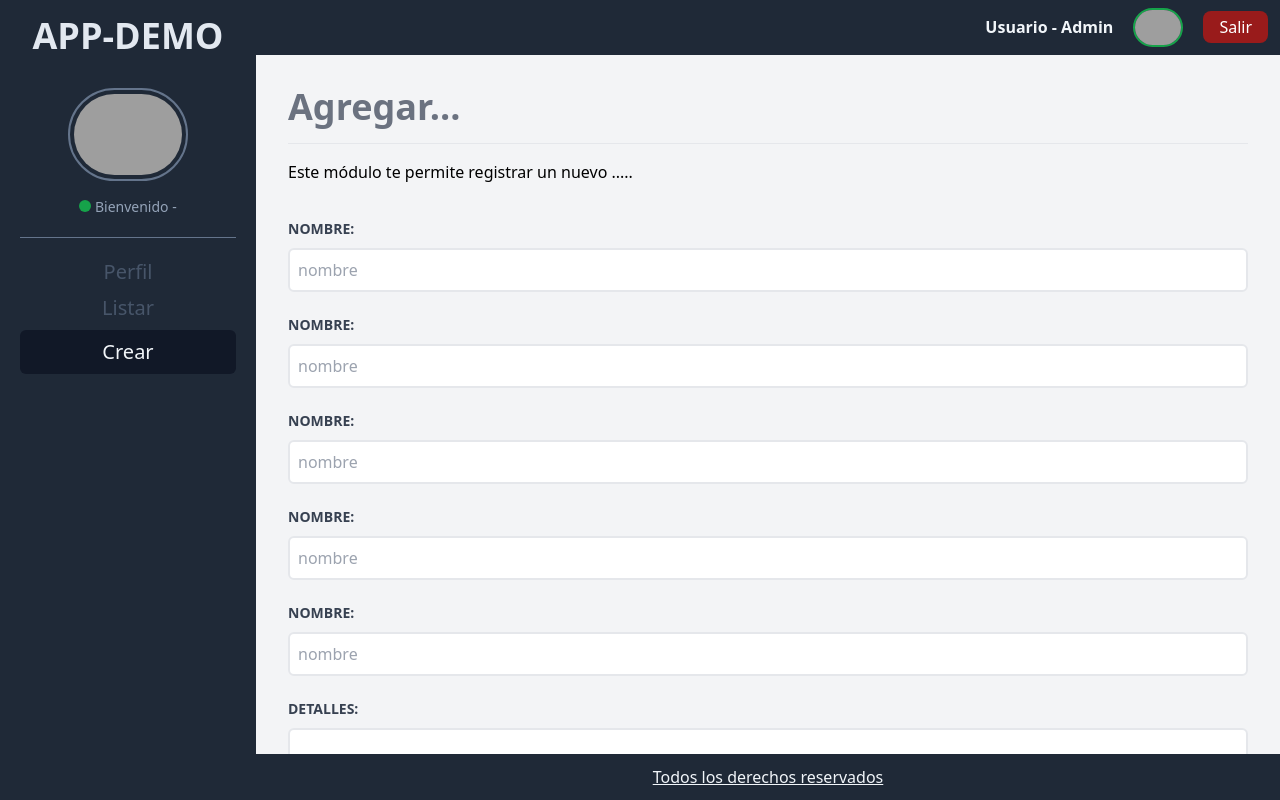
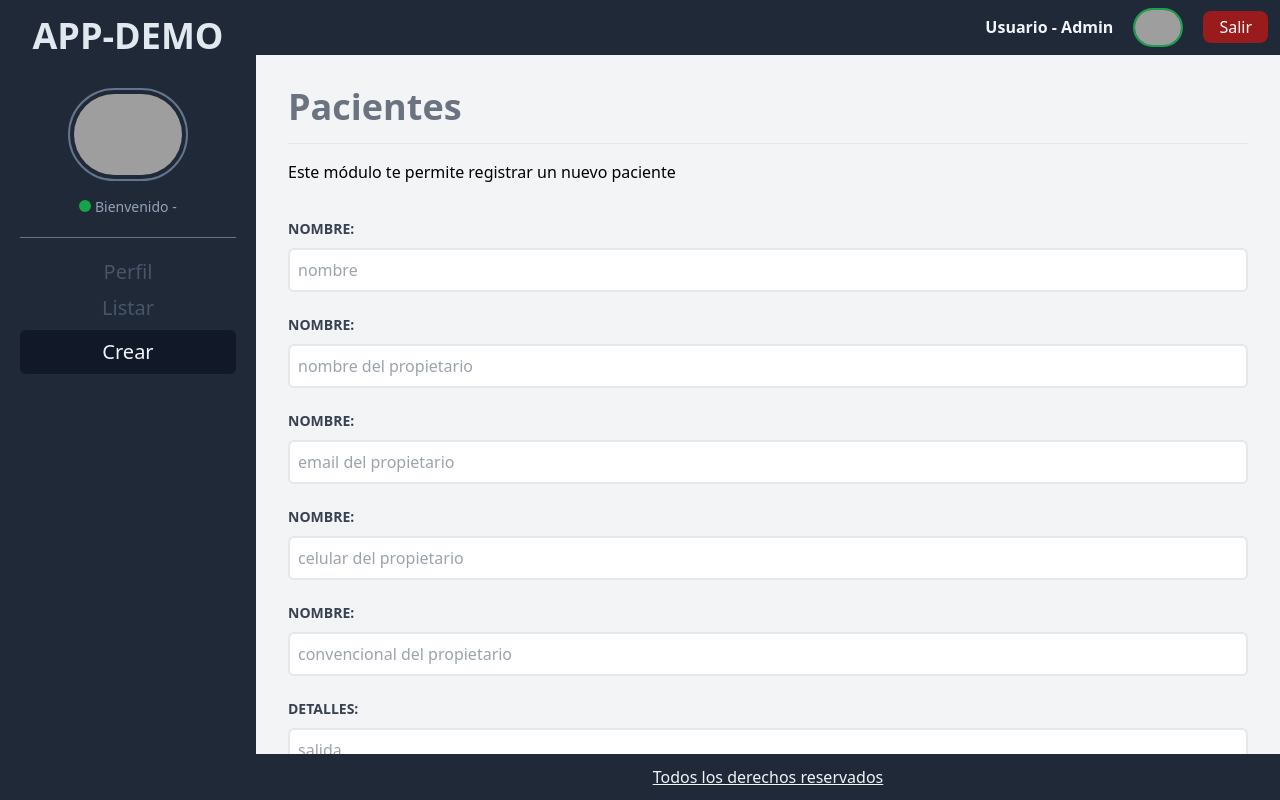
Before and after one commit to JosueSalazar7/Front-End, a React (Vite) app: page /dashboard/crear in a window 1280 px wide. Built offline with nearby package versions, Linux system fonts and the light colour scheme; no server answers; sample sign-in values are in the browser's storage; grey boxes are pictures that could not be loaded.

Commit message:
module-detaill

```diff
--- a/src/componets/Formulario.jsx
+++ b/src/componets/Formulario.jsx
@@ -1,8 +1,57 @@
+import { useContext, useState } from "react"
+import { useNavigate } from 'react-router-dom'
+import AuthContext from "../context/AuthProvider"
+import axios from 'axios';
+import Mensaje from "./Alertas/Mensaje";
+
 
 export const Formulario = () => {
+
+    const {auth} = useContext(AuthContext)
+    const navigate = useNavigate()
+    const [mensaje, setMensaje] = useState({})
+    const [form, setform] = useState({
+        nombre: "",
+        propietario: "",
+        email: "",
+        celular: "",
+        convencional: "",
+        sintomas: ""
+    })
+
+    const handleChange = (e) => {
+        setform({...form,
+            [e.target.name]:e.target.value
+        })
+    }
+
+    const handleSubmit = async(e) => {
+        e.preventDefault()
+        try {
+            const token = localStorage.getItem('token')
+            form.id = auth._id
+            const url = `${import.meta.env.VITE_BACKEND_URL}/paciente/registro`
+            const options={
+                headers: {
+                    'Content-Type': 'application/json',
+                    Authorization: `Bearer ${token}`
+                }
+            }
+            await axios.post(url,form,options)
+            navigate('/dashboard/listar')
+        } catch (error) {
+						setMensaje({ respuesta: error.response.data.msg, tipo: false })
+            setTimeout(() => {
+                setMensaje({})
+            }, 3000);
+        }
+    }
+
+
+
     return (
-        <form>
-
+        <form onSubmit={handleSubmit}>
+            {Object.keys(mensaje).length>0 && <Mensaje tipo={mensaje.tipo}>{mensaje.respuesta}</Mensaje>}
             <div>
                 <label
                     htmlFor='nombre'
@@ -13,68 +62,91 @@ export const Formulario = () => {
                     className='border-2 w-full p-2 mt-2 placeholder-gray-400 rounded-md mb-5'
                     placeholder='nombre'
                     name='nombre'
+                    onChange={handleChange}
                 />
             </div>
             <div>
                 <label
-                    htmlFor='nombre'
+                    htmlFor='propietario:'
                     className='text-gray-700 uppercase font-bold text-sm'>Nombre: </label>
                 <input
-                    id='nombre'
+                    id='propietario:'
                     type="text"
                     className='border-2 w-full p-2 mt-2 placeholder-gray-400 rounded-md mb-5'
-                    placeholder='nombre'
-                    name='nombre'
+                    placeholder='nombre del propietario'
+                    name='propietario:'
+                    onChange={handleChange}
                 />
             </div>
             <div>
                 <label
-                    htmlFor='nombre'
+                    htmlFor='email:'
                     className='text-gray-700 uppercase font-bold text-sm'>Nombre: </label>
                 <input
-                    id='nombre'
-                    type="text"
+                    id='email:'
+                    type="email"
                     className='border-2 w-full p-2 mt-2 placeholder-gray-400 rounded-md mb-5'
-                    placeholder='nombre'
-                    name='nombre'
+                    placeholder='email del propietario'
+                    name='email'
+                    onChange={handleChange}
                 />
             </div>
             <div>
                 <label
-                    htmlFor='nombre'
+                    htmlFor='celular:'
                     className='text-gray-700 uppercase font-bold text-sm'>Nombre: </label>
                 <input
-                    id='nombre'
-                    type="text"
+                    id='celular:'
+                    type="number"
                     className='border-2 w-full p-2 mt-2 placeholder-gray-400 rounded-md mb-5'
-                    placeholder='nombre'
-                    name='nombre'
+                    placeholder='celular del propietario'
+                    name='celular'
+                    onChange={handleChange}
                 />
             </div>
             <div>
                 <label
-                    htmlFor='nombre'
+                    htmlFor='convencional:'
                     className='text-gray-700 uppercase font-bold text-sm'>Nombre: </label>
                 <input
-                    id='nombre'
-                    type="text"
+                    id='convencional'
+                    type="number"
                     className='border-2 w-full p-2 mt-2 placeholder-gray-400 rounded-md mb-5'
-                    placeholder='nombre'
-                    name='nombre'
+                    placeholder='convencional del propietario'
+                    name='convencional'
+                    onChange={handleChange}
                 />
             </div>
 
             <div>
                 <label
-                    htmlFor='detalles'
+                    htmlFor='Salida'
                     className='text-gray-700 uppercase font-bold text-sm'>Detalles: </label>
                 <textarea
-                    id='detalles'
+                    id='salida'
+                    type="date"
+                    className='border-2 w-full p-2 mt-2 placeholder-gray-400 rounded-md mb-5'
+                    placeholder='salida'
+                    name="salida"
+                    onChange={handleChange}
+                />
+            </div>
+            <div>
+                <label
+                    htmlFor='sintomas:'
+                    className='text-gray-700 uppercase font-bold text-sm'>Síntomas: </label>
+                <textarea
+                    id='sintomas'
                     type="text"
                     className='border-2 w-full p-2 mt-2 placeholder-gray-400 rounded-md mb-5'
-                    name='detalles'
+                    placeholder='Ingrese los síntomas de la mascota'
+                    name='sintomas'
+                    onChange={handleChange}
                 />
             </div>
+
+
+
 
             <input
                 type="submit"
--- a/src/componets/Tabla.jsx
+++ b/src/componets/Tabla.jsx
@@ -1,37 +1,82 @@
-import { MdDeleteForever,MdNoteAdd,MdInfo } from "react-icons/md";
+import { useEffect, useState } from "react";
+import { MdDeleteForever, MdNoteAdd, MdInfo } from "react-icons/md";
+import axios from 'axios';
+import Mensaje from "./Alertas/Mensaje";
+import { useNavigate } from 'react-router-dom'
 
 const Tabla = () => {
+    const navigate = useNavigate()
+    const [pacientes, setPacientes] = useState([])
+    const listarPacientes = async () => {
+        try {
+            const token = localStorage.getItem('token')
+            const url = `${import.meta.env.VITE_BACKEND_URL}/pacientes`
+            const options = {
+                headers: {
+                    'Content-Type': 'application/json',
+                    Authorization: `Bearer ${token}`
+                }
+            }
+            const respuesta = await axios.get(url, options)
+            setPacientes(respuesta.data, ...pacientes)
+        } catch (error) {
+            console.log(error);
+        }
+    }
+
+    useEffect(() => {
+        listarPacientes()
+    }, [])
+
+
     return (
+        <>
+        {
+            pacientes.length == 0
+                ?
+                <Mensaje tipo={'active'}>{'No existen registros'}</Mensaje>
+                :
                 <table className='w-full mt-5 table-auto shadow-lg  bg-white'>
                     <thead className='bg-gray-800 text-slate-400'>
                         <tr>
+                            <th className='p-2'>N°</th>
                             <th className='p-2'>Nombre</th>
-                    <th className='p-2'>Nombre</th>
-                    <th className='p-2'>Nombre</th>
-                    <th className='p-2'>Nombre</th>
-                    <th className='p-2'>Nombre</th>
-                    <th className='p-2'>Nombre</th>
+                            <th className='p-2'>Propietario</th>
+                            <th className='p-2'>Email</th>
+                            <th className='p-2'>Celular</th>
+                            <th className='p-2'>Estado</th>
                             <th className='p-2'>Acciones</th>
                         </tr>
                     </thead>
                     <tbody>
-                <tr className="border-b hover:bg-gray-300 text-center">
-                    <td>nombre</td>
-                    <td>nombre</td>
-                    <td>nombre</td>
-                    <td>nombre</td>
-                    <td>nombre</td>
-                    <td>nombre</td>
+                        {
+                            pacientes.map((paciente, index) => (
+                                <tr className="border-b hover:bg-gray-300 text-center" key={paciente._id}>
+                                    <td>{index + 1}</td>
+                                    <td>{paciente.nombre}</td>
+                                    <td>{paciente.propietario}</td>
+                                    <td>{paciente.email}</td>
+                                    <td>{paciente.celular}</td>
+                                    <td>
+                                        <span class="bg-blue-100 text-green-500 text-xs font-medium mr-2 px-2.5 py-0.5 rounded dark:bg-blue-900 dark:text-blue-300">{paciente.estado && "activo"}</span>
+                                    </td>
                                     <td className='py-2 text-center'>
-                        <MdNoteAdd className="h-7 w-7 text-slate-800 cursor-pointer inline-block mr-2"/>
+                                        <MdNoteAdd className="h-7 w-7 text-slate-800 cursor-pointer inline-block mr-2"
+                                        onClick={() => navigate(`/dashboard/visualizar/${paciente._id}`)}
+                                        />
 
-                        <MdInfo className="h-7 w-7 text-slate-800 cursor-pointer inline-block mr-2"/>
+                                        <MdInfo className="h-7 w-7 text-slate-800 cursor-pointer inline-block mr-2" />
 
-                        <MdDeleteForever className="h-7 w-7 text-red-900 cursor-pointer inline-block"/>
+                                        <MdDeleteForever className="h-7 w-7 text-red-900 cursor-pointer inline-block" />
                                     </td>
                                 </tr>
+                            ))
+                        }
+
                     </tbody>
                 </table>
+        }
+    </>
     )
 }
 
--- a/src/paginas/Crear.jsx
+++ b/src/paginas/Crear.jsx
@@ -4,9 +4,9 @@ import { Formulario } from '../componets/Formulario'
 const Crear = () => {
     return (
         <div>
-            <h1 className='font-black text-4xl text-gray-500'>Agregar...</h1>
+            <h1 className='font-black text-4xl text-gray-500'>Pacientes</h1>
             <hr className='my-4' />
-            <p className='mb-8'>Este módulo te permite registrar un nuevo .....</p>
+            <p className='mb-8'>Este módulo te permite registrar un nuevo paciente</p>
             <Formulario />
         </div>
     )
--- a/src/paginas/Listar.jsx
+++ b/src/paginas/Listar.jsx
@@ -4,9 +4,9 @@ import Tabla from '../componets/Tabla'
 const Listar = () => {
     return (
         <div>
-            <h1 className='font-black text-4xl text-gray-500'>Listar...</h1>
+            <h1 className='font-black text-4xl text-gray-500'>Pacientes</h1>
             <hr className='my-4' />
-            <p className='mb-8'>Este módulo te permite registrar listar .....</p>
+            <p className='mb-8'>Este módulo te permite listar los pacientes registrados</p>
             <Tabla/>
         </div>
     )
--- a/src/paginas/Login.jsx
+++ b/src/paginas/Login.jsx
@@ -67,8 +67,7 @@ const Login = () => {
                             <label className="mb-2 block text-sm font-semibold">Password</label>
                             <input type="password" placeholder="********************" className="block w-full rounded-md border border-gray-300 focus:border-purple-700 focus:outline-none focus:ring-1 focus:ring-purple-700 py-1 px-2 text-gray-500"
                             name='password'
-                            value={form.password || ""} onChange={handleChange}
-                            />
+                            value={form.password || ""} onChange={handleChange}/>
 
                         </div>
 
```
Also changed, not shown: src/layout/Dashboard.jsx (+5 -5 lines). Lines whose indentation alone changed are shown as unchanged.
